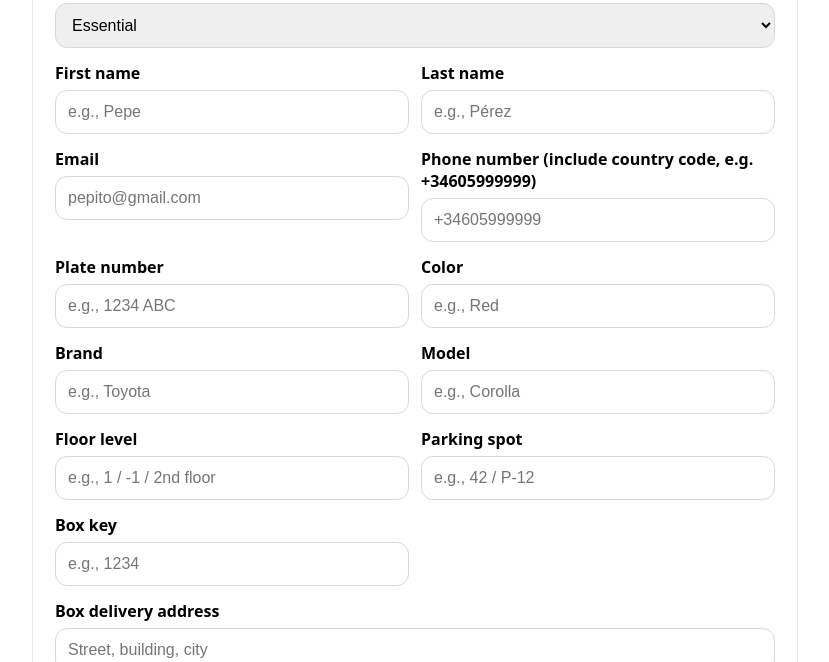
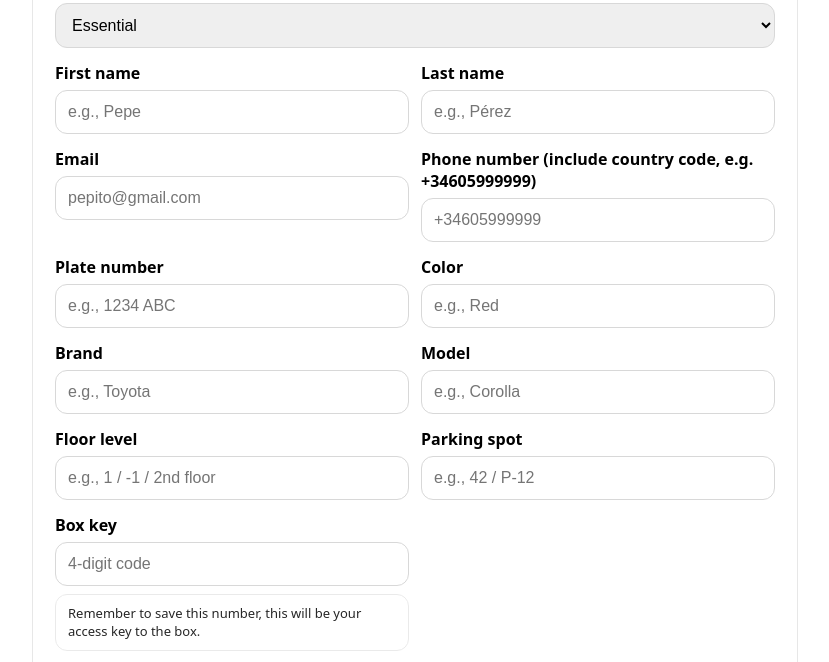
Before and after one commit to mikitatrayan-web/night-wash-checkout, a website: page index.html in a window 1280 px wide. Shown: the part 129-791 px from the top of the page, without its empty margins (225-1054 px from the left). Drawn offline with Linux system fonts and the light colour scheme.

Commit message:
Update index.html

```diff
--- a/index.html
+++ b/index.html
@@ -16,6 +16,15 @@
     .consent input { width:auto; margin-top: 3px; }
     a { color: inherit; }
     .error { color: #b00020; opacity: 1; }
+    .info-box {
+      margin-top: 8px;
+      padding: 10px 12px;
+      border: 1px solid #e7e7e7;
+      border-radius: 12px;
+      font-size: 13px;
+      line-height: 1.35;
+      opacity: .85;
+    }
   </style>
 </head>
 <body>
@@ -88,7 +97,18 @@
     <div class="row">
       <div>
         <label>Box key</label>
-        <input id="boxKey" inputmode="numeric" pattern="[0-9]*" placeholder="e.g., 1234" autocomplete="off" />
+        <input
+          id="boxKey"
+          type="password"
+          inputmode="numeric"
+          pattern="[0-9]*"
+          maxlength="4"
+          placeholder="4-digit code"
+          autocomplete="off"
+        />
+        <div class="info-box">
+          Remember to save this number, this will be your access key to the box.
+        </div>
       </div>
       <div></div>
     </div>
@@ -138,12 +158,8 @@
       return /^\+[1-9]\d{7,14}$/.test(normalized);
     }
 
-    function isNumbersOnly(value) {
-      return /^\d+$/.test(value);
-    }
-
     document.getElementById("boxKey").addEventListener("input", (e) => {
-      e.target.value = e.target.value.replace(/\D/g, "");
+      e.target.value = e.target.value.replace(/\D/g, "").slice(0, 4);
     });
 
     document.getElementById("phoneNumber").addEventListener("blur", (e) => {
@@ -213,9 +229,9 @@
         return;
       }
 
-      if (!isNumbersOnly(payload.boxKey)) {
+      if (!/^\d{4}$/.test(payload.boxKey)) {
         msg.classList.add("error");
-        msg.textContent = "Box key must contain numbers only.";
+        msg.textContent = "Box key must contain exactly 4 digits.";
         return;
       }
 
```
